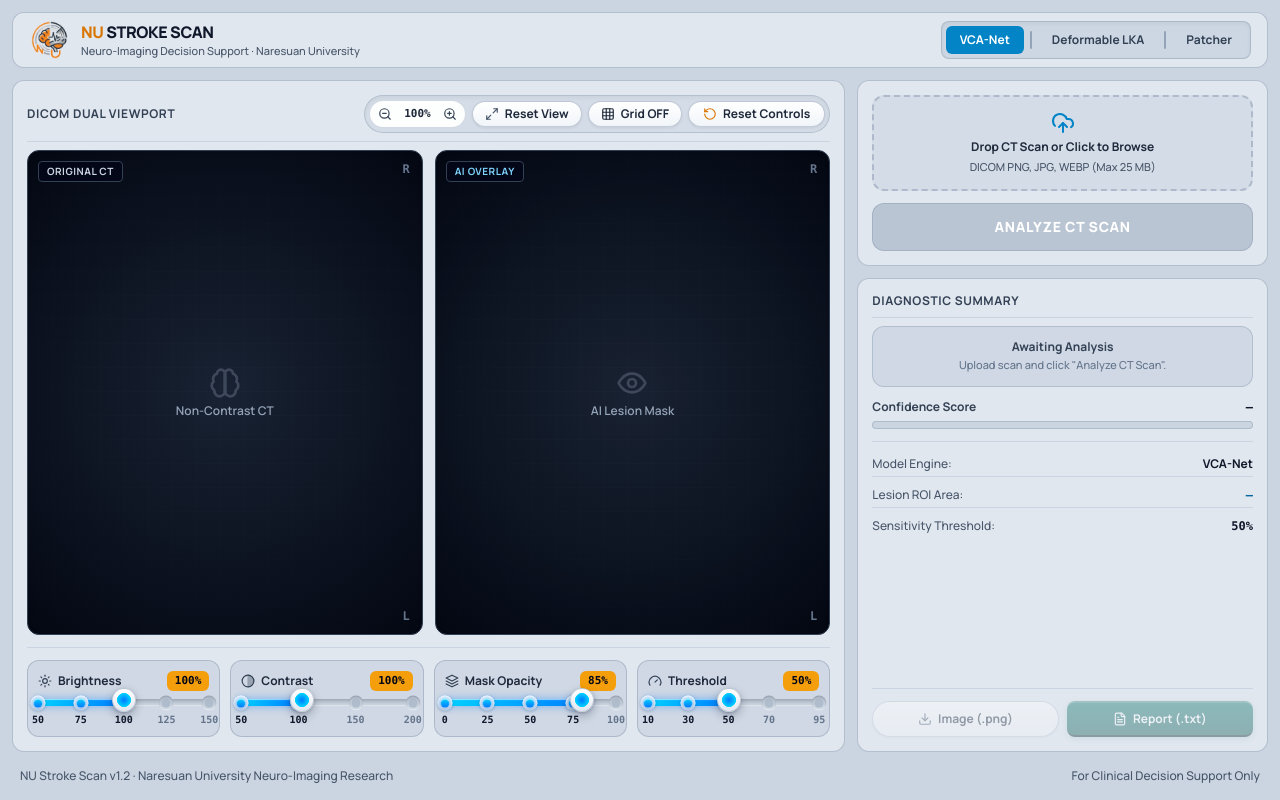
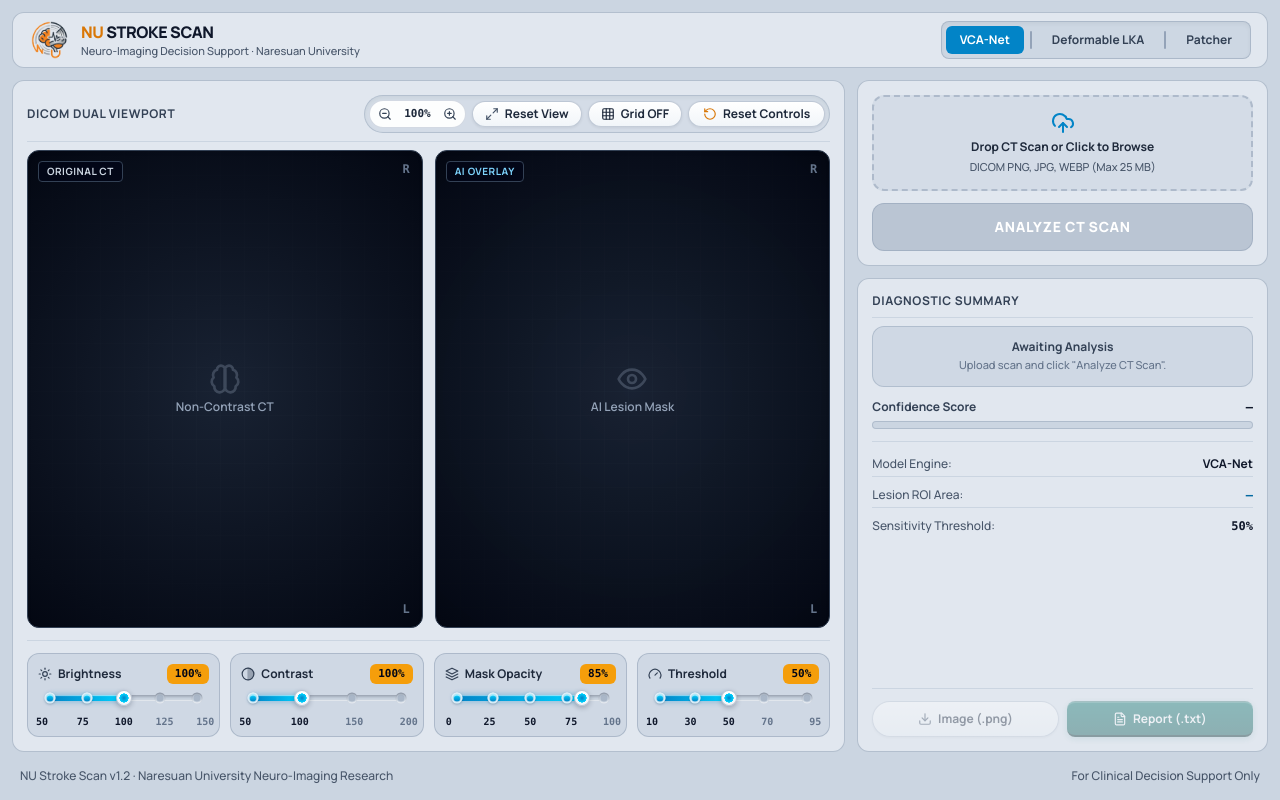
Before and after one commit to Cell1991/nu-stroke-scan, a Next.js app in the folder frontend/: page / in a window 1280 px wide. Built offline with nearby package versions, Linux system fonts and the light colour scheme.

Commit message:
UI: fix slider knob scale and track bounds to fit neatly inside mercury track

```diff
--- a/frontend/src/app/globals.css
+++ b/frontend/src/app/globals.css
@@ -87,17 +87,19 @@
 .neu-slider-container {
   position: relative;
   width: 100%;
-  padding: 6px 0 0 0;
+  padding: 4px 0;
+  display: flex;
+  align-items: center;
 }
 
 .neu-slider-track-bg {
   position: relative;
   width: 100%;
-  height: 7px;
+  height: 6px;
   background: #cbd5e1;
   border-radius: 9999px;
   box-shadow:
-    inset 0 2px 4px rgba(15, 23, 42, 0.28),
+    inset 0 1.5px 3px rgba(15, 23, 42, 0.3),
     inset 0 -1px 1px rgba(255, 255, 255, 0.6);
 }
 
@@ -106,10 +108,10 @@
   top: 0;
   left: 0;
   height: 100%;
-  background: linear-gradient(90deg, #00d2ff 0%, #007aff 100%);
+  background: linear-gradient(90deg, #0284c7 0%, #00d2ff 100%);
   border-radius: 9999px;
   box-shadow:
-    0 0 8px rgba(0, 122, 255, 0.45),
+    0 0 6px rgba(2, 132, 199, 0.45),
     inset 0 1px 1px rgba(255, 255, 255, 0.6);
   pointer-events: none;
 }
@@ -118,8 +120,8 @@
   position: absolute;
   top: 50%;
   transform: translate(-50%, -50%);
-  width: 15px;
-  height: 15px;
+  width: 11px;
+  height: 11px;
   border-radius: 50%;
   display: flex;
   align-items: center;
@@ -131,32 +133,32 @@
 .neu-slider-node.inactive {
   background: #cbd5e1;
   box-shadow:
-    inset 0 2px 3px rgba(15, 23, 42, 0.28),
+    inset 0 1.5px 2px rgba(15, 23, 42, 0.35),
     inset 0 -1px 1px rgba(255, 255, 255, 0.7);
 }
 
 .neu-slider-node.inactive .node-core {
-  width: 9px;
-  height: 9px;
+  width: 7px;
+  height: 7px;
   border-radius: 50%;
   background: #94a3b8;
-  opacity: 0.5;
+  opacity: 0.6;
 }
 
 .neu-slider-node.active {
-  background: linear-gradient(180deg, #ffffff 0%, #cbd5e1 100%);
+  background: #ffffff;
   box-shadow:
-    0 1px 3px rgba(15, 23, 42, 0.2),
+    0 1px 2px rgba(15, 23, 42, 0.2),
     inset 0 1px 1px rgba(255, 255, 255, 0.9);
 }
 
 .neu-slider-node.active .node-core {
-  width: 9px;
-  height: 9px;
+  width: 7px;
+  height: 7px;
   border-radius: 50%;
-  background: linear-gradient(180deg, #00d2ff 0%, #007aff 100%);
+  background: linear-gradient(180deg, #00d2ff 0%, #0284c7 100%);
   box-shadow:
-    0 0 6px rgba(0, 122, 255, 0.7),
+    0 0 4px rgba(2, 132, 199, 0.7),
     inset 0 1px 1px rgba(255, 255, 255, 0.8);
 }
 
@@ -168,7 +170,7 @@
   left: 0;
   transform: translateY(-50%);
   width: 100%;
-  height: 26px;
+  height: 20px;
   background: transparent;
   outline: none;
   cursor: pointer;
@@ -179,44 +181,41 @@
 .neu-range-input::-webkit-slider-thumb {
   -webkit-appearance: none;
   appearance: none;
-  width: 24px;
-  height: 24px;
+  width: 16px;
+  height: 16px;
   border-radius: 50%;
   background:
-    radial-gradient(circle at center, #007aff 0%, #00d2ff 44%, transparent 46%),
-    linear-gradient(180deg, #ffffff 0%, #e2e8f0 100%);
-  border: 1px solid rgba(148, 163, 184, 0.5);
+    radial-gradient(circle at center, #0284c7 0%, #00d2ff 45%, transparent 48%),
+    linear-gradient(180deg, #ffffff 0%, #f1f5f9 100%);
+  border: 1px solid rgba(148, 163, 184, 0.6);
   box-shadow:
-    0 4px 10px rgba(15, 23, 42, 0.28),
-    0 1px 3px rgba(15, 23, 42, 0.15),
+    0 2px 5px rgba(15, 23, 42, 0.25),
     inset 0 1px 0 rgba(255, 255, 255, 0.95);
   cursor: pointer;
-  transition: transform 0.15s cubic-bezier(0.4, 0, 0.2, 1);
+  transition: transform 0.12s ease;
 }
 
 .neu-range-input::-webkit-slider-thumb:hover {
   transform: scale(1.15);
   box-shadow:
-    0 6px 14px rgba(0, 122, 255, 0.35),
-    0 2px 4px rgba(15, 23, 42, 0.18),
+    0 3px 8px rgba(2, 132, 199, 0.35),
     inset 0 1px 0 #ffffff;
 }
 
 .neu-range-input::-webkit-slider-thumb:active {
-  transform: scale(1.18);
+  transform: scale(1.2);
 }
 
 .neu-range-input::-moz-range-thumb {
-  width: 24px;
-  height: 24px;
+  width: 16px;
+  height: 16px;
   border-radius: 50%;
   background:
-    radial-gradient(circle at center, #007aff 0%, #00d2ff 44%, transparent 46%),
-    linear-gradient(180deg, #ffffff 0%, #e2e8f0 100%);
-  border: 1px solid rgba(148, 163, 184, 0.5);
+    radial-gradient(circle at center, #0284c7 0%, #00d2ff 45%, transparent 48%),
+    linear-gradient(180deg, #ffffff 0%, #f1f5f9 100%);
+  border: 1px solid rgba(148, 163, 184, 0.6);
   box-shadow:
-    0 4px 10px rgba(15, 23, 42, 0.28),
-    0 1px 3px rgba(15, 23, 42, 0.15),
+    0 2px 5px rgba(15, 23, 42, 0.25),
     inset 0 1px 0 rgba(255, 255, 255, 0.95);
   cursor: pointer;
 }
--- a/frontend/src/app/page.tsx
+++ b/frontend/src/app/page.tsx
@@ -217,10 +217,10 @@
   const currentPct = Math.max(0, Math.min(100, ((value - min) / (max - min)) * 100));
 
   return (
-    <div className="w-full select-none">
-      <div className="neu-slider-container">
+    <div className="w-full select-none px-1">
+      <div className="neu-slider-container relative h-6 flex items-center">
         {/* Recessed Track Container */}
-        <div className="neu-slider-track-bg">
+        <div className="neu-slider-track-bg mx-2">
           {/* Active Glowing Gradient Fill */}
           <div
             className="neu-slider-track-fill"
@@ -256,7 +256,7 @@
       </div>
 
       {/* Stepped Scale Tick Labels directly under nodes */}
-      <div className="relative w-full h-3.5 mt-1.5 pointer-events-none select-none">
+      <div className="relative w-full h-3 mt-1 pointer-events-none select-none px-2">
         {stops.map((stop) => {
           const nodePct = ((stop.value - min) / (max - min)) * 100;
           const isActive = value >= stop.value;
```
